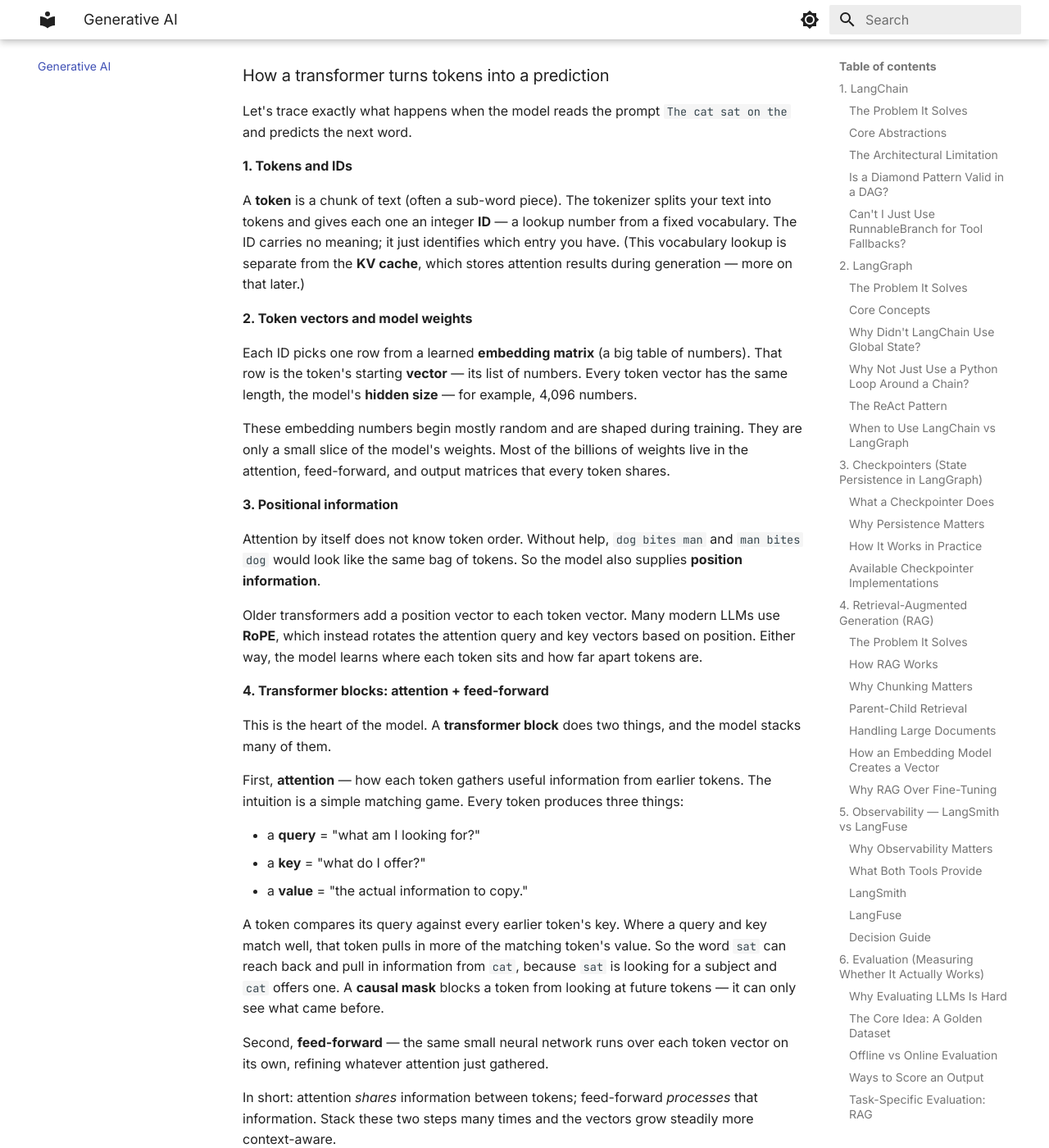
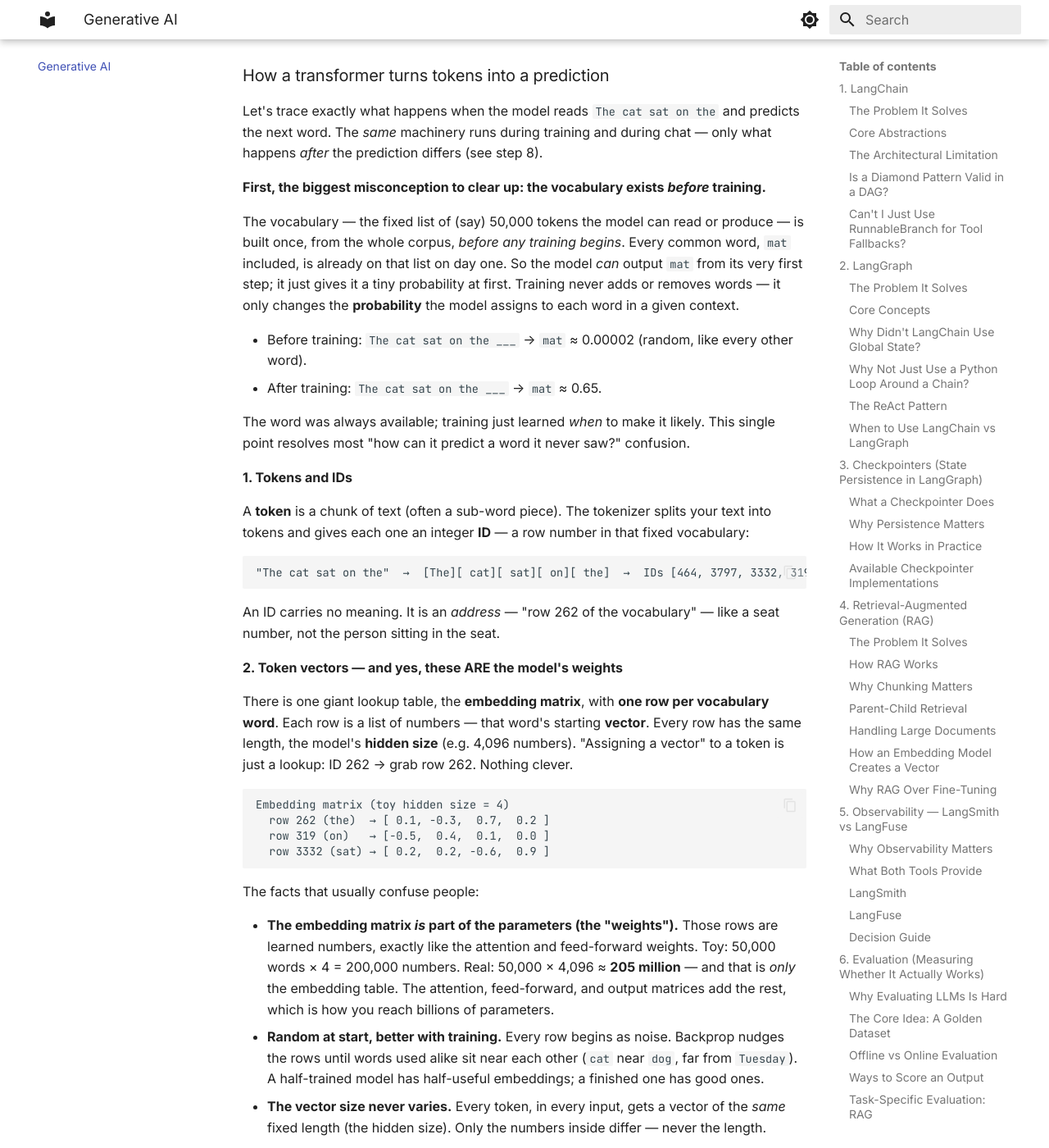
Before and after one commit to lansky1/artificialintelligence, an MkDocs documentation site: the page built from docs/genai.md, in a window 1280 px wide and 1400 px high, scrolled down 20941 px. Shown: the whole window at 82% size. Built offline with MkDocs 1.6.1 and Material for MkDocs 9.7.7, drawn with Linux system fonts in a browser that asks for light colours; some of the changed text lies outside the part shown.

Commit message:
Enhance transformer token processing explanation

````diff
--- a/docs/genai.md
+++ b/docs/genai.md
@@ -573,43 +573,68 @@ This is the **interpretability problem** — figuring out what a model's numbers
 
 ### How a transformer turns tokens into a prediction
 
-Let's trace exactly what happens when the model reads the prompt `The cat sat on the` and predicts the next word.
+Let's trace exactly what happens when the model reads `The cat sat on the` and predicts the next word. The *same* machinery runs during training and during chat — only what happens *after* the prediction differs (see step 8).
+
+**First, the biggest misconception to clear up: the vocabulary exists *before* training.**
+
+The vocabulary — the fixed list of (say) 50,000 tokens the model can read or produce — is built once, from the whole corpus, *before any training begins*. Every common word, `mat` included, is already on that list on day one. So the model *can* output `mat` from its very first step; it just gives it a tiny probability at first. Training never adds or removes words — it only changes the **probability** the model assigns to each word in a given context.
+
+- Before training: `The cat sat on the ___` → `mat` ≈ 0.00002 (random, like every other word).
+- After training: `The cat sat on the ___` → `mat` ≈ 0.65.
+
+The word was always available; training just learned *when* to make it likely. This single point resolves most "how can it predict a word it never saw?" confusion.
 
 **1. Tokens and IDs**
 
-A **token** is a chunk of text (often a sub-word piece). The tokenizer splits your text into tokens and gives each one an integer **ID** — a lookup number from a fixed vocabulary. The ID carries no meaning; it just identifies which entry you have. (This vocabulary lookup is separate from the **KV cache**, which stores attention results during generation — more on that later.)
+A **token** is a chunk of text (often a sub-word piece). The tokenizer splits your text into tokens and gives each one an integer **ID** — a row number in that fixed vocabulary:
 
-**2. Token vectors and model weights**
+```text
+"The cat sat on the"  →  [The][ cat][ sat][ on][ the]  →  IDs [464, 3797, 3332, 319, 262]
+```
 
-Each ID picks one row from a learned **embedding matrix** (a big table of numbers). That row is the token's starting **vector** — its list of numbers. Every token vector has the same length, the model's **hidden size** — for example, 4,096 numbers.
+An ID carries no meaning. It is an *address* — "row 262 of the vocabulary" — like a seat number, not the person sitting in the seat.
 
-These embedding numbers begin mostly random and are shaped during training. They are only a small slice of the model's weights. Most of the billions of weights live in the attention, feed-forward, and output matrices that every token shares.
+**2. Token vectors — and yes, these ARE the model's weights**
+
+There is one giant lookup table, the **embedding matrix**, with **one row per vocabulary word**. Each row is a list of numbers — that word's starting **vector**. Every row has the same length, the model's **hidden size** (e.g. 4,096 numbers). "Assigning a vector" to a token is just a lookup: ID 262 → grab row 262. Nothing clever.
+
+```text
+Embedding matrix (toy hidden size = 4)
+  row 262 (the)  → [ 0.1, -0.3,  0.7,  0.2 ]
+  row 319 (on)   → [-0.5,  0.4,  0.1,  0.0 ]
+  row 3332 (sat) → [ 0.2,  0.2, -0.6,  0.9 ]
+```
+
+The facts that usually confuse people:
+
+- **The embedding matrix *is* part of the parameters (the "weights").** Those rows are learned numbers, exactly like the attention and feed-forward weights. Toy: 50,000 words × 4 = 200,000 numbers. Real: 50,000 × 4,096 ≈ **205 million** — and that is *only* the embedding table. The attention, feed-forward, and output matrices add the rest, which is how you reach billions of parameters.
+- **Random at start, better with training.** Every row begins as noise. Backprop nudges the rows until words used alike sit near each other (`cat` near `dog`, far from `Tuesday`). A half-trained model has half-useful embeddings; a finished one has good ones.
+- **The vector size never varies.** Every token, in every input, gets a vector of the *same* fixed length (the hidden size). Only the numbers inside differ — never the length.
+- **Same word → same *starting* row**, but attention (step 4) reshapes it by context, so the *final* vector for `the` in one sentence differs from `the` in another.
 
 **3. Positional information**
 
-Attention by itself does not know token order. Without help, `dog bites man` and `man bites dog` would look like the same bag of tokens. So the model also supplies **position information**.
-
-Older transformers add a position vector to each token vector. Many modern LLMs use **RoPE**, which instead rotates the attention query and key vectors based on position. Either way, the model learns where each token sits and how far apart tokens are.
+Attention by itself is order-blind — without help, `dog bites man` and `man bites dog` look like the same bag of tokens. So the model adds **position information** to each vector. Older transformers add a position vector; many modern LLMs use **RoPE**, which rotates the attention query/key vectors by position. Either way, each vector now also knows *where* it sits and how far it is from the others.
 
 **4. Transformer blocks: attention + feed-forward**
 
-This is the heart of the model. A **transformer block** does two things, and the model stacks many of them.
+This is the heart of the model. A **transformer block** does two things, and the model stacks many of them (e.g. 32 or 96).
 
-First, **attention** — how each token gathers useful information from earlier tokens. The intuition is a simple matching game. Every token produces three things:
+First, **attention** — each token gathers information from earlier tokens, via a matching game. Each token produces three things from its vector:
 
 - a **query** = "what am I looking for?"
 - a **key** = "what do I offer?"
-- a **value** = "the actual information to copy."
+- a **value** = "the actual information to hand over."
 
-A token compares its query against every earlier token's key. Where a query and key match well, that token pulls in more of the matching token's value. So the word `sat` can reach back and pull in information from `cat`, because `sat` is looking for a subject and `cat` offers one. A **causal mask** blocks a token from looking at future tokens — it can only see what came before.
+A token compares its query against every earlier token's key; where they match well, it copies in more of that token's value. So `sat` (a verb hunting for a subject) matches `cat`'s key (a noun/subject) and pulls in "my subject is cat." This is also **where contextual meaning is built**: `bank` next to `river` ends up with a different vector than `bank` next to `money`, even though both started from the same embedding row. A **causal mask** blocks a token from looking *right* (at future tokens) — right is the very thing we are predicting, so peeking would be cheating.
 
-Second, **feed-forward** — the same small neural network runs over each token vector on its own, refining whatever attention just gathered.
+Second, **feed-forward** — the same small network runs over each token's vector on its own, refining whatever attention just gathered.
 
-In short: attention *shares* information between tokens; feed-forward *processes* that information. Stack these two steps many times and the vectors grow steadily more context-aware.
+In short: attention *shares* information between tokens; feed-forward *digests* it. Stack the pair many times and the vectors grow steadily more context-aware.
 
-**5. The number of vectors never changes inside the model**
+**5. The number of vectors never changes — and why the *last* one makes the prediction**
 
-Five input tokens produce five vectors. Every block still outputs five vectors of the same size — only the numbers inside them change.
+Five input tokens produce five vectors. Every block still outputs five vectors of the same size; only the numbers inside change.
 
 ```text
 The | cat | sat | on | the       <- 5 initial vectors
@@ -617,32 +642,55 @@ The | cat | sat | on | the       <- 5 initial vectors
 The | cat | sat | on | the       <- 5 contextual vectors
 ```
 
-There is normally no vector for the blank in `The cat sat on the ___`. The final vector belongs to the last real token, `the` — but it now carries information gathered from the whole sentence before it.
+There is **no vector for the blank** in `The cat sat on the ___`. So which vector predicts the next word? The rule the model is trained on: **each position's vector is responsible for predicting the token that comes *after* it.** `The`'s position predicts `cat`; `cat`'s predicts `sat`; … and the **last token's** position (`the`) predicts whatever fills the blank. That is why we read off the top-of-stack vector of the *last real token* — by now it has absorbed the whole sentence, and predicting what's next is precisely its job.
 
-**6. From the last vector to a word**
+**6. From the last vector to the next word**
 
-An output matrix turns that last vector into one raw score, a **logit**, for every token in the vocabulary. **Softmax** then converts those raw scores into probabilities:
+1. Multiply that last vector by the **output matrix** → one raw score (a **logit**) for *every* word in the vocabulary (all 50,000).
+2. Run **softmax** → squash those scores into probabilities that sum to 1.
 
 ```text
-mat    65%
-floor  12%
-chair   5%
-...
+mat    0.65
+floor  0.12
+chair  0.05
+...    (all 50,000, summing to 1.0)
 ```
 
-The model picks a token, appends it to the input, and runs again to predict the next one. The token count grows between generation steps, never while passing through the blocks. A **KV cache** stores the keys and values of earlier tokens so they don't have to be recomputed each step.
+- **The output is always from the vocabulary** — one entry from that 50,000-word list, never anything outside it. (Longer "new" words are built by stringing sub-word tokens together, but each piece is from the vocab.)
+- **The whole distribution is computed** (a probability for every word), but **one** token is chosen.
+- **The chosen word does *not* get a vector during this pass.** The output is just probabilities. `mat` only gets its embedding *later*, when it is appended and fed back in (step 7).
+- **Greedy vs. variability:** you can always take the highest (`mat`) — *greedy decoding* — or roll a weighted die so the output varies. That choice is the whole subject of the next section.
 
-**7. What training changes**
+**7. The generation loop, run by run (KV cache, and why the model has no memory)**
 
-During training, the model predicts the next token at every position in real text. It compares its probabilities to the actual next tokens, measures the error, and **backpropagation** makes tiny updates to the embeddings and to the shared attention, feed-forward, and output weights.
+Generation is a loop — one token per step:
 
-Early on, the probabilities are close to random. After many updates, a context like `The cat sat on the` gives high probability to tokens like `mat`. A single training run covers many batches and usually billions or trillions of token predictions — not one sentence.
+- **Run 1:** feed `The cat sat on the` → last vector → probabilities → pick `mat` → append → `The cat sat on the mat`.
+- **Run 2:** the input is now `The cat sat on the mat`. *Here* `mat` finally gets its embedding and flows through the model. Read off the new last vector → predict the next token → append. Repeat until a "stop" token.
+
+Two common questions:
+
+- **KV cache.** In run 2, the keys and values for `The cat sat on the` were already computed in run 1. Recomputing them is wasteful, so they are saved in the **KV cache** and reused; only the new token's key/value is computed. Pure speed-up — the maths result is identical.
+- **The model is stateless between separate requests.** The KV cache lives only *within one ongoing generation*. A brand-new request starts fresh with nothing remembered. A chatbot only "remembers" earlier messages because the app **resends the whole conversation as text** each time. The model's only memory is the text currently in front of it.
+
+**8. Training run vs. inference run**
+
+Same forward pass; the difference is what happens around it.
+
+| | Training run | Inference run (you chatting) |
+|---|---|---|
+| Predicts at | *Every* position at once (parallel) | Effectively just the next token |
+| Knows the answer? | **Yes** — the real next word is right there in the text | No — it is generating it |
+| Afterwards | Measure error, **backpropagate, update all weights** (embeddings included) | **Nothing updated** — weights are frozen; just sample and loop |
+
+So in training on `The cat sat on the mat`, the model makes all five predictions at once (`The`→`cat`, `The cat`→`sat`, … `The cat sat on the`→`mat`). For the last one, the true answer `mat` is sitting in the text *for free* — no human labels it. If the model gave `mat` only 0.02, that gap is the error; backprop nudges the weights so next time `mat` is more likely *in this context*. Repeat across billions of such pairs and the model becomes good at prediction. (A full numbered example with real loss numbers is in **A complete training example, end to end**, below.)
 
 **Why attention replaced RNNs and LSTMs**
 
-Earlier sequential models (**RNNs** and **LSTMs**) read tokens one at a time and carried a single summary of the past forward. They didn't only see the last word, but distant information had to survive inside that constantly rewritten summary, and it could fade.
+Earlier sequential models (**RNNs** and **LSTMs**) read tokens one at a time and carried a single running summary of the past. They did not only see the previous word, but distant information had to survive inside that constantly rewritten summary, and it could fade. Two transformer wins fixed this:
 
-Transformers let each token connect directly to whatever earlier tokens matter, and they process all training positions in parallel. Generation is still sequential, because each new output token depends on the tokens already produced.
+- **Direct access** — every token reaches *any* earlier token at full strength, not through a fading summary.
+- **Parallel training** — all positions are processed together instead of one-by-one, which is the real reason large models became trainable. (Generation is still sequential, because each new token depends on the ones already produced.)
 
 ---
 
````
